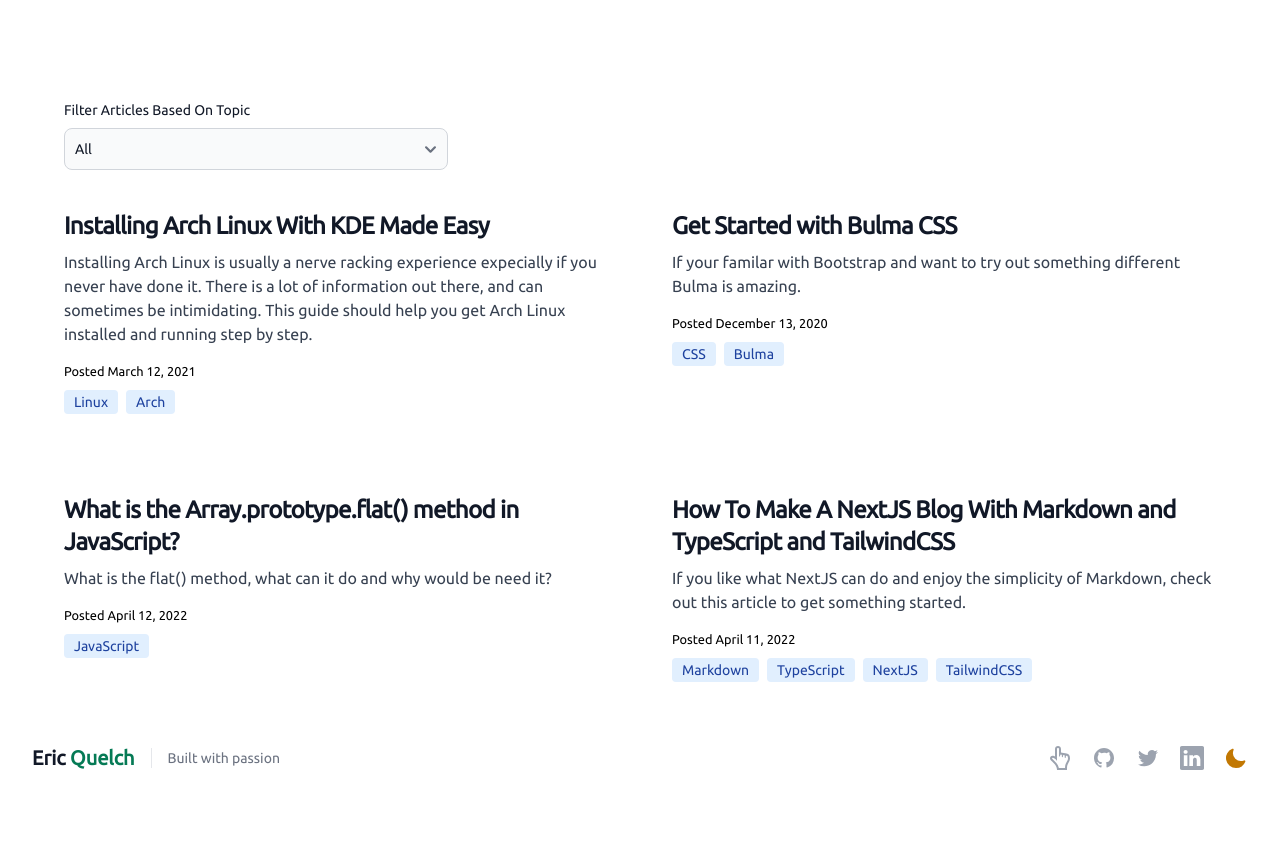
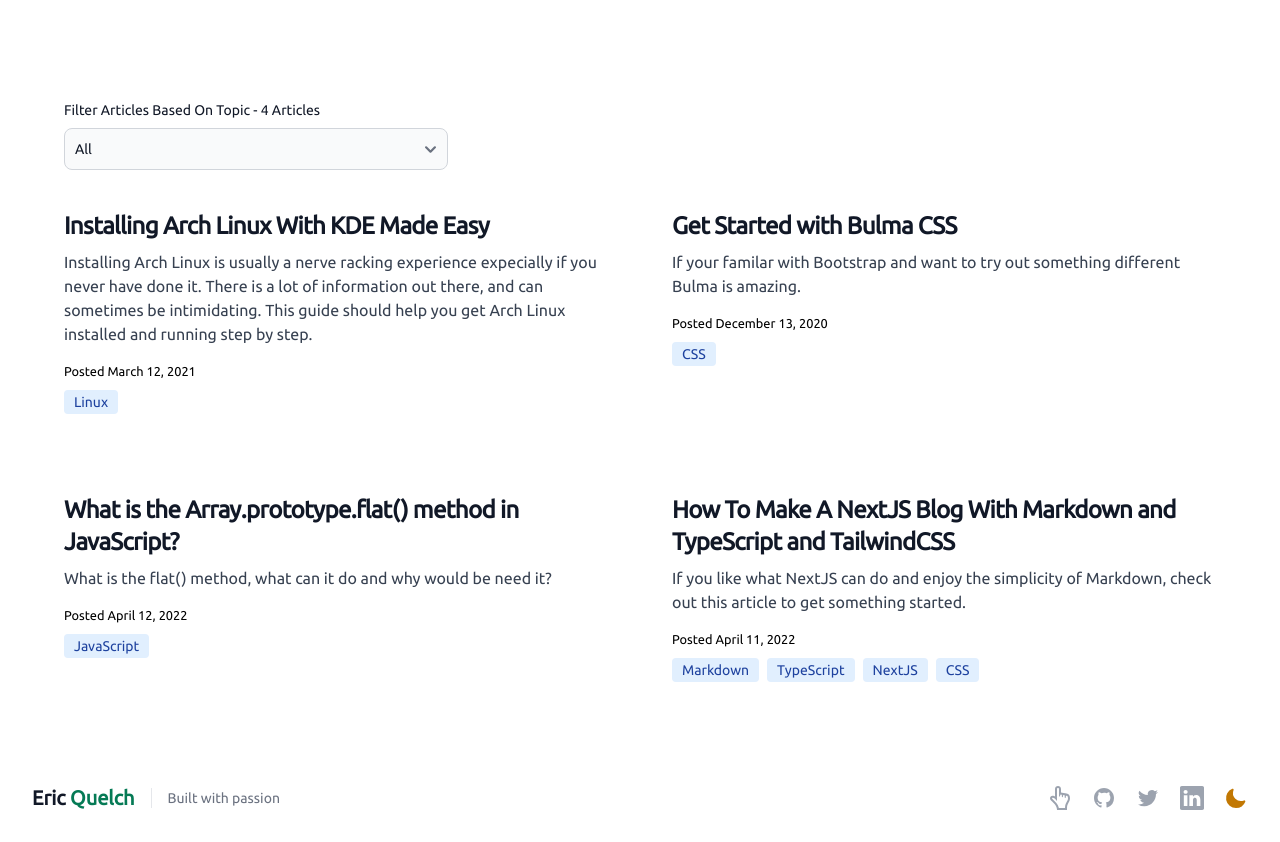
Before and after one commit to quelchx/quelchx.com, a Next.js app: page /blog in a window 1280 px wide. Shown: the part 512-1354 px from the top of the page. Before the commit the page ends 1314 px from the top, so only its background shows below. Built offline with nearby package versions, Linux system fonts and the light colour scheme.

Commit message:
fixed filtering issue

```diff
--- a/src/components/AOS.tsx
+++ b/src/components/AOS.tsx
@@ -1,3 +1,4 @@
+
 interface AnimationProps {
   children: React.ReactNode;
   animation?: string;
@@ -16,6 +17,8 @@ const AOS: React.FC<AnimationProps> = ({
     delay: "0",
     duration: "0",
   };
+
+
   return (
     <div
       data-aos={animation}
--- a/src/constants/index.ts
+++ b/src/constants/index.ts
@@ -24,49 +24,49 @@ const data = {
       asset: "React.js",
       details:
         "I absolutely love the React Ecosystem. Experienced with React and libraries such as Next.js, React Native and Expo",
-      icon: "fab fa-react react-icon",
+      icon: "fab fa-react text-cyan-500",
     },
     {
       asset: "Vue.js",
       details:
         "Very Diverse with Vue.js and it's growing ecosystem. Well acquainted to frameworks and libraries such as Nuxt.js, Vuex, VuePress and much more.",
-      icon: "fab fa-vuejs vue-icon",
+      icon: "fab fa-vuejs text-green-600",
     },
     {
       asset: "Python and Django",
       details:
         "Capable of building web applications and RESTful API's using Python and Django",
-      icon: "fab fa-python angular-icon",
+      icon: "fab fa-python text-green-400",
     },
     {
       asset: "Animations",
       details:
         "Diversified with libraries such as GSAP and Three.js and more",
-      icon: "fab fa-uikit uikit-icon",
+      icon: "fab fa-uikit text-yellow-400",
     },
     {
       asset: "Polygot Developer",
       details:
         "Able to program in multiple languages other than JavaScript and Typescript. Experienced with Java and Python",
-      icon: "fas fa-draw-polygon polygot-icon",
+      icon: "fas fa-draw-polygon text-red-600",
     },
     {
       asset: "Front-end Design",
       details:
         "Versitile with Sass and multiple UI frameworks such as TailwindCSS, Bootstrap, Bulma and Semantic UI",
-      icon: "fab fa-sass sass-icon",
+      icon: "fab fa-sass text-pink-500",
     },
     {
       asset: "Backend Management",
       details:
         "Accustomed to cross-platform, backend runtime enviroments such as Node.js. Strong grasp of Express, PHP, MongoDB, Firebase, Django and more",
-      icon: "fas fa-server server-icon",
+      icon: "fas fa-server text-gray-500",
     },
     {
       asset: "Content Management",
       details:
         "Resourseful with content management systems such as Wordpress, StrapiCMS, Shopify or custom solutions.",
-      icon: "fab fa-wordpress cms-icon",
+      icon: "fab fa-wordpress text-blue-400",
     },
   ],
   projects: [
--- a/src/pages/blog.tsx
+++ b/src/pages/blog.tsx
@@ -5,7 +5,7 @@ import type { GetStaticProps, NextPage } from "next";
 
 import MetaContainer from "../meta/MetaContainer";
 import BlogHeading from "../components/blog/BlogHeading";
-import AOS from "../components/AOS";
+import Animate from "../components/AOS";
 import Article from "../components/blog/Article";
 import { Blog } from "../types";
 import { useEffect, useState } from "react";
@@ -16,12 +16,25 @@ interface BlogProps {
 const Blog: NextPage<BlogProps> = ({ posts }) => {
   const [articles, setArticles] = useState(posts);
   const [category, setCategory] = useState<string>("All");
+  const [categories, setCategories] = useState<any>([]);
+
+  useEffect(() => {
+    let p: any = [];
+    posts.forEach((post: Blog) => {
+      post.data.category.forEach((cat) => {
+        p.push(cat);
+      });
+    });
+    setCategories([...new Set(p)]);
+  }, []);
 
   function filterByCategory(str: string): void {
+    let temp: any = [];
     posts.filter((val) => {
       val.data.category.filter((el) => {
         if (el.toLowerCase().includes(str.toLowerCase())) {
-          setArticles([val]);
+          temp.push(val);
+          setArticles(temp);
         }
       });
     });
@@ -29,7 +42,7 @@ const Blog: NextPage<BlogProps> = ({ posts }) => {
 
   useEffect(() => {
     if (category == "All") {
-      return
+      return;
     } else {
       filterByCategory(category);
     }
@@ -40,18 +53,19 @@ const Blog: NextPage<BlogProps> = ({ posts }) => {
       title="Developer Blog"
       description="Eric Quelch - Developer Blog"
     >
-      <section className="pt-10">
+      <section className="py-10">
         <div className="px-8 mx-auto max-w-7xl lg:px-16">
-          <AOS animation="fade-down">
+          <Animate animation="fade-down">
             <BlogHeading />
-          </AOS>
+          </Animate>
           <div className="flex flex-col w-auto md:w-1/3">
             <div className="flex flex-col py-2">
               <label
                 htmlFor="posts"
                 className="block mb-2 text-sm font-medium text-gray-900 dark:text-gray-400"
               >
-                Filter Articles Based On Topic
+                Filter Articles Based On Topic - {articles.length}{" "}
+                {articles.length === 1 ? <>Article</> : <>Articles</>}
               </label>
               <select
                 id="posts"
@@ -59,20 +73,16 @@ const Blog: NextPage<BlogProps> = ({ posts }) => {
                 onChange={() => filterByCategory(category)}
                 className="bg-gray-50 border border-gray-300 text-gray-900 text-sm rounded-lg focus:ring-blue-500 focus:border-blue-500 block w-full p-2.5 dark:bg-gray-700 dark:border-gray-600 dark:placeholder-gray-400 dark:text-white dark:focus:ring-blue-500 dark:focus:border-blue-500"
               >
-                <option onClick={() => setArticles(posts)}>
-                  All
-                </option>
-                {posts.map((post: Blog) => {
-                  return post.data.category.map((el) => {
+                <option onClick={() => setArticles(posts)}>All</option>
+                {categories.map((cat: string) => {
                   return (
                     <option
                       onClick={(e: any) => setCategory(e.target.value)}
-                        key={el}
+                      key={cat}
                     >
-                        {el}
+                      {cat}
                     </option>
                   );
-                  });
                 })}
               </select>
             </div>
--- a/src/posts/arch-linux-install-guide.md
+++ b/src/posts/arch-linux-install-guide.md
@@ -1,7 +1,7 @@
 ---
 title: Installing Arch Linux With KDE Made Easy
 date: "March 12, 2021"
-category: ['Linux', 'Arch']
+category: ['Linux']
 excerpt: Installing Arch Linux is usually a nerve racking experience expecially if you never have done it. There is a lot of information out there, and can sometimes be intimidating. This guide should help you get Arch Linux installed and running step by step.
 cover_image: "https://cdn0.iconfinder.com/data/icons/flat-round-system/512/archlinux-512.png"
 ---
--- a/src/posts/bulma-css.md
+++ b/src/posts/bulma-css.md
@@ -1,7 +1,7 @@
 ---
 title: Get Started with Bulma CSS
 date: "December 13, 2020"
-category: ['CSS', 'Bulma']
+category: ['CSS']
 excerpt: If your familar with Bootstrap and want to try out something different Bulma is amazing.
 cover_image: "https://i.pinimg.com/originals/f3/c5/4f/f3c54f51a7cb9de02523e226d6b010b6.png"
 ---
--- a/src/posts/how-to-make-a-nextjs-markdown-blog.md
+++ b/src/posts/how-to-make-a-nextjs-markdown-blog.md
@@ -1,7 +1,7 @@
 ---
 title: How To Make A NextJS Blog With Markdown and TypeScript and TailwindCSS
 date: "April 11, 2022"
-category: ['Markdown', 'TypeScript', 'NextJS', 'TailwindCSS']
+category: ['Markdown', 'TypeScript', 'NextJS', 'CSS']
 excerpt: If you like what NextJS can do and enjoy the simplicity of Markdown, check out this article to get something started.
 cover_image: "https://seekicon.com/free-icon-download/file-markdown_2.svg"
 ---
--- a/src/styles/globals.css
+++ b/src/styles/globals.css
@@ -28,38 +28,6 @@ a {
 
 .is-nav-icon {
   transform: scale(1.5);
-}
-
-.sass-icon {
-  color: #be185d;
-}
-
-.react-icon {
-  color: #2563eb;
-}
-
-.vue-icon {
-  color: #059669;
-}
-
-.angular-icon {
-  color: #dc2626;
-}
-
-.uikit-icon {
-  color: #fbbf24;
-}
-
-.polygot-icon {
-  color: #b45309;
-}
-
-.server-icon {
-  color: #4b5563;
-}
-
-.cms-icon {
-  color: #4338ca;
 }
 
 .lds-facebook {
@@ -144,10 +112,6 @@ a {
     @apply text-base font-semibold;
   }
 
-  /* .md {
-    @apply break-all;
-  } */
-
   .md pre {
     @apply px-2 py-4 my-2 overflow-x-scroll bg-gray-300 dark:bg-gray-800;
   }
--- a/tsconfig.json
+++ b/tsconfig.json
@@ -13,7 +13,8 @@
     "resolveJsonModule": true,
     "isolatedModules": true,
     "jsx": "preserve",
-    "incremental": true
+    "incremental": true,
+    "downlevelIteration": true
   },
   "include": ["next-env.d.ts", "**/*.ts", "**/*.tsx"],
   "exclude": ["node_modules"]
```
Lines whose indentation alone changed are shown as unchanged.
